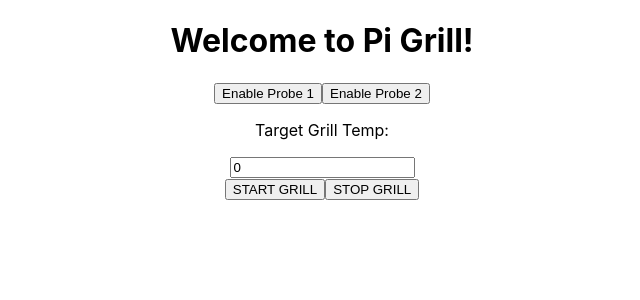
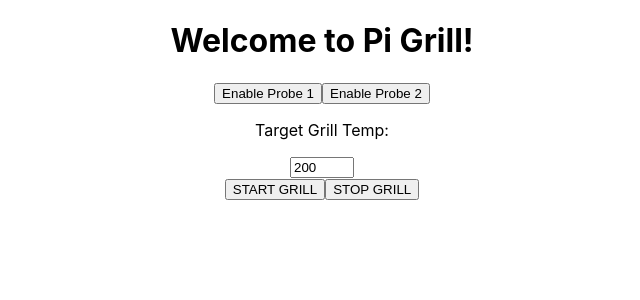
Before and after one commit to Olli-Archives/piGrill, a React (Create React App) app: page / in a window 1280 px wide. Shown: the top 300 px of the page, without its empty margins (318-958 px from the left). Built offline with nearby package versions, Linux system fonts and the light colour scheme.

Commit message:
feat(NumberInput):create custom input component

```diff
--- a/src/App.tsx
+++ b/src/App.tsx
@@ -1,6 +1,6 @@
 import React from 'react';
 import logo from './logo.svg';
-import MainPage from './components/mainPage/MainPage'
+import MainPage from './components/main-page/MainPage'
 
 import './App.css';
 
--- a/src/components/mainPage/MainPage.tsx
+++ b/src/components/main-page/MainPage.tsx
@@ -1,17 +1,20 @@
 import React from 'react';
+import { NumberInputField } from '../../helper-components/form-components/NumberInput'
+
 
 export default class MainPage extends React.Component {
 
   state: state = {
-    targetGrillTemp: 0,
-    targetProbeOneTemp: 0,
-    targetProbeTwoTemp: 0,
+    targetGrillTemp: 200,
+    targetProbeOneTemp: 120,
+    targetProbeTwoTemp: 120,
     grillOn: false,
     probeOneOn: false,
     probeTwoOn: false
   }
 
   updateState = (e: any) => {
+    console.log('e', e)
     this.setState({ [e.target.name]: e.target.value })
     console.log(this.state)
   }
@@ -39,29 +42,37 @@ export default class MainPage extends React.Component {
 
         <div>
           <p>Target Grill Temp:</p>
-          <input
+
+          <NumberInputField
+            max={400}
+            min={200}
+            onChange={this.updateState}
             name="targetGrillTemp"
             value={this.state.targetGrillTemp}
-            onChange={this.updateState}
-            placeholder="Temp" />
+          />
+
         </div>
 
         <div className={`display_${this.state.probeOneOn.toString()}`}>
           <p>Target Probe Temp:</p>
-          <input
-            value={this.state.targetProbeOneTemp}
+          <NumberInputField
+            max={500}
+            min={120}
             onChange={this.updateState}
             name="targetProbeOneTemp"
-            placeholder="Temp" />
+            value={this.state.targetProbeOneTemp}
+          />
         </div>
 
         <div className={`display_${this.state.probeTwoOn.toString()}`}>
           <p>Target Probe Temp:</p>
-          <input
-            value={this.state.targetProbeTwoTemp}
+          <NumberInputField
+            max={500}
+            min={120}
             onChange={this.updateState}
             name="targetProbeTwoTemp"
-            placeholder="Temp" />
+            value={this.state.targetProbeTwoTemp}
+          />
         </div>
 
         <div>
--- /dev/null
+++ b/src/helper-components/form-components/NumberInput.tsx
@@ -0,0 +1,34 @@
+import React from 'react';
+
+
+export const NumberInputField = (props: Props) => {
+  const {
+    max,
+    min,
+    onChange,
+    name,
+    value
+  } = props
+
+  return (
+    <>
+      <input
+        max={max}
+        min={min}
+        name={name}
+        value={value}
+        type="number"
+        onChange={e => onChange(e)}
+      />
+      {value > max || value < min ? `target temp out of range (${min} - ${max})` : null}
+    </>
+  )
+}
+
+export interface Props {
+  max: number,
+  min: number,
+  name?: string,
+  value: number,
+  onChange: Function,
+}
```
